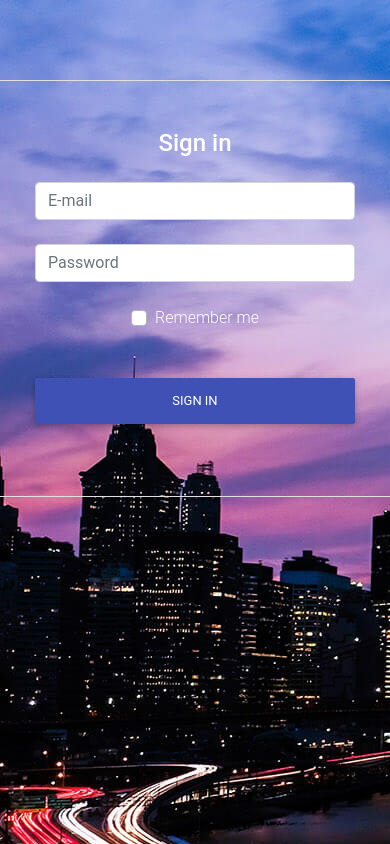
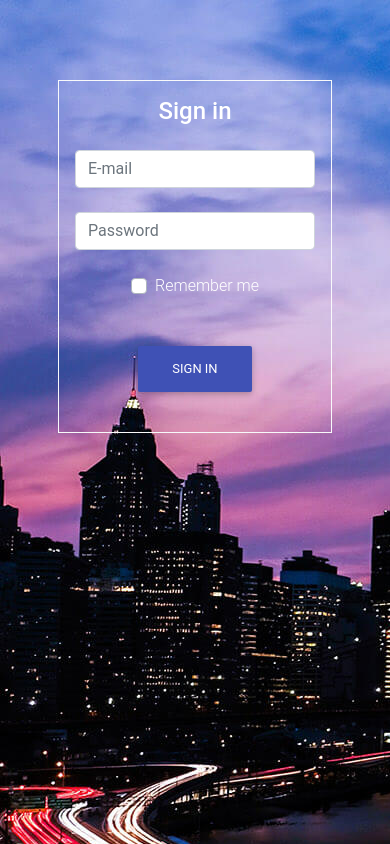
Before and after one commit to lodz-university-of-technology-masi/dropdatabase, a plain HTML site: page view-layer/login.html in a window 390 px wide. Drawn offline with nearby package versions, Linux system fonts and the light colour scheme.

Commit message:
Fix responsive of sign in page + clean up css styling

```diff
--- a/view-layer/css/main.css
+++ b/view-layer/css/main.css
@@ -7,10 +7,42 @@ body {
     background-image: url("../assets/loginBackground.jpg");
 }
 
-.margin-top-5 {
-    margin-top: 5rem !important;
+.div-form {
+    margin: 5rem auto !important;
+    color: #fff !important;
 }
 
-.input-width {
-    width: 20rem;
+.sign-form {
+    text-align: center !important;
+    border: 1px solid #f8f9fa !important;
+    padding: 3rem !important;
 }
+
+.sign-header {
+    margin-bottom: 1.5rem !important;
+}
+
+.sign-input {
+    width: 20rem !important;
+    margin-bottom: 1.5rem !important;
+}
+
+.sign-button {
+    margin-top: 3rem !important;
+    margin-bottom: 1.5rem !important;
+}
+
+@media (max-width: 600px) {
+    .div-form {
+        margin-left: 1rem !important;
+        margin-right: 1rem !important;
+    }
+
+    .sign-form {
+        padding: 1rem !important;
+    }
+
+    .sign-input {
+        width: 15rem !important;
+    }
+}
--- a/view-layer/login.html
+++ b/view-layer/login.html
@@ -41,14 +41,14 @@
   <body>
 
     <main class="container">
-      <div class="row justify-content-center margin-top-5 white-text">
-        <form class="text-center border border-light p-5" action="#!">
-          <p class="h4 mb-4 white-text">Sign in</p>
+      <div class="row justify-content-center div-form">
+        <form class="sign-form" action="#!">
+          <p class="h4 sign-header">Sign in</p>
 
           <input type="email" id="inputEmail"
-                 class="form-control input-width mb-4" placeholder="E-mail">
+                 class="form-control sign-input" placeholder="E-mail">
           <input type="password" id="inputPassword"
-                 class="form-control input-width mb-4" placeholder="Password">
+                 class="form-control sign-input" placeholder="Password">
 
           <div class="custom-control custom-checkbox">
             <input type="checkbox" class="custom-control-input" id="inputRememberMe">
@@ -57,7 +57,7 @@
             </label>
           </div>
 
-          <button class="btn btn-block mt-5 mb-4 btn-indigo" type="submit">Sign in</button>
+          <button class="btn btn-indigo sign-button" type="submit">Sign in</button>
         </form>
       </div>
     </main>
```
